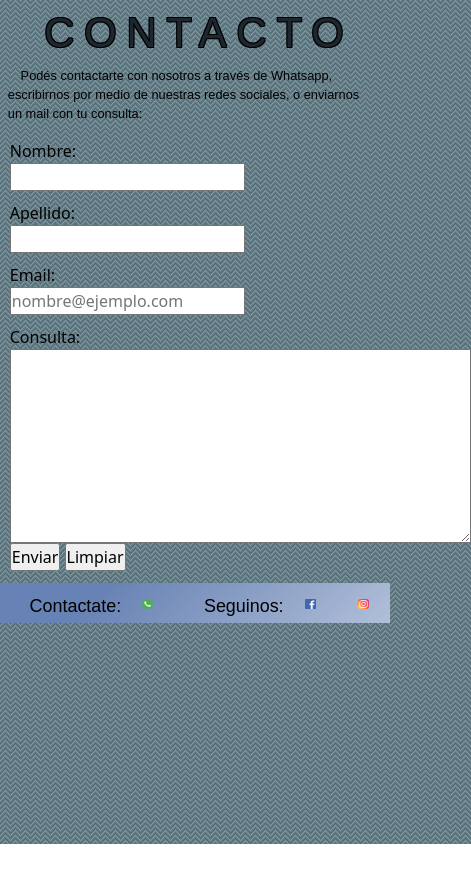
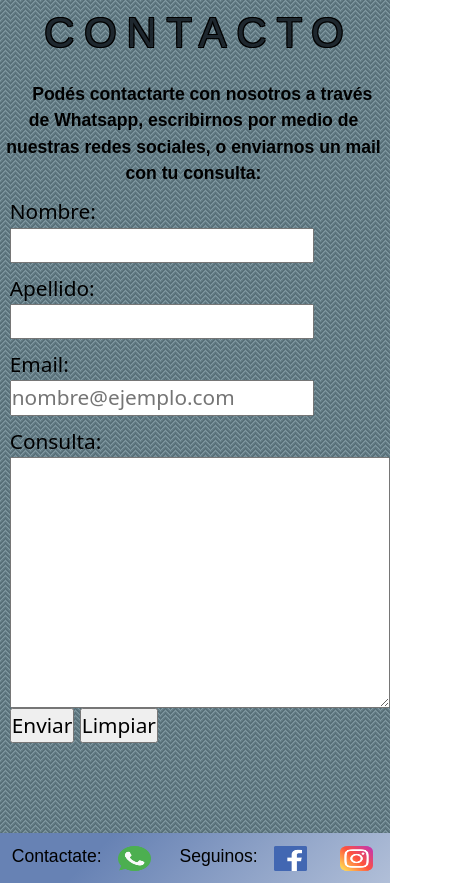
Before and after one commit to IvanLiserre/Proyecto-Web, a plain HTML site: page contacto.html in a window 390 px wide. Shown: the whole page, 471 px wide, since content can reach past the window. Before the commit the page ends 844 px from the top, so only its background shows below. Drawn offline with nearby package versions, Linux system fonts and the light colour scheme.

Commit message:
Add files via upload

```diff
--- a/estilo.css
+++ b/estilo.css
@@ -46,7 +46,7 @@ h2 {
     font-family: 'Rubik', sans-serif;
     font-size: 200%;
     color:black;
-    margin-bottom: 3%;
+    margin: 0% 0% 3% 1%;
     font-weight: bolder;
 }
 h5 {
@@ -102,11 +102,10 @@ ul li {
 }
 p {
    font-size: 120%;
-   text-indent: 1em;
    text-align: justify;
    font-family: 'Hind Siliguri', sans-serif;
    color: black;
-   margin: 1% 2% 1% 0%;
+   margin: 1% 2% 1% 1.5%;
 }
 .contenedor {
     width: 100%;
@@ -161,6 +160,9 @@ p {
     text-align: justify;
     margin: 2.5% 0% 1% 3%;
  }
+ .footerIndex {
+    font-weight: bolder;
+ }
  .logoPequeno {
     width: 10%;
     height: 30%;
@@ -169,7 +171,11 @@ p {
  .formulario {
    margin: 2% 0% 2% 1.2%;
  }
+ .pContacto {
+    font-size: 140%;
+ }
  form {
+    font-size: 130%;
     text-align: justify;
     color: black;
     margin: 0% 0% 3% 2.5%;
@@ -186,6 +192,7 @@ p {
     display: flex;
     flex-direction: column;
     font-size: 150%;
+    max-width: 100%;
  }
 @media screen and (max-width: 480px) {
      body {
@@ -261,26 +268,48 @@ p {
         text-align: center;
     }
     p {
-        font-size: 80%;
-        text-indent: 1em;
+        font-size: 100%;
         text-align: left;
         font-family: 'Hind Siliguri', sans-serif;
-        margin: 1% 2% 1% 0%;
+        margin: 1% 2% 1% 1.5%;
     }
     .galeriaFotos {
-        margin: 18% 5% 29% 0%;
+        margin: 18% 5% 40% 0%;
     }
-    .formulario {
-     margin: 2% 2% 2% 2%;
+    .pContacto {
+        font-size: 110%;
+        text-indent: 1em;
+        text-align: center;
+        font-family: 'Hind Siliguri', sans-serif;
+        margin: 6% 2% 0% 0%;
+        font-weight: bold;
     }
+    form {
+        margin-bottom: 10%;
+    }
+    textarea {
+        font-size: 100%;
+        margin-bottom: 10px;
+        margin-right: 0%;
+        display: flex;
+        flex-direction: column;
+        grid-row-end: auto;
+     }
     footer {
-        font-size: 140%;
+        font-size: 110%;
+        margin-top: 5%;
     }
-    .logoPequeno {
-        width: 30%;
-        height: 40%;
-        margin: 12% 0% 0% 0%;
-}
+    .footerIndex {
+        margin-top: 0%;
+    }
+    .footerContacto{
+        margin-top: 23%;
+    }
+    footer .logoPequeno {
+        width: 50%;
+        height: 50%;
+        margin-top: 20%;
+    }
 }
 @media screen and (max-width:768px) {
      .bodyColor {
```
